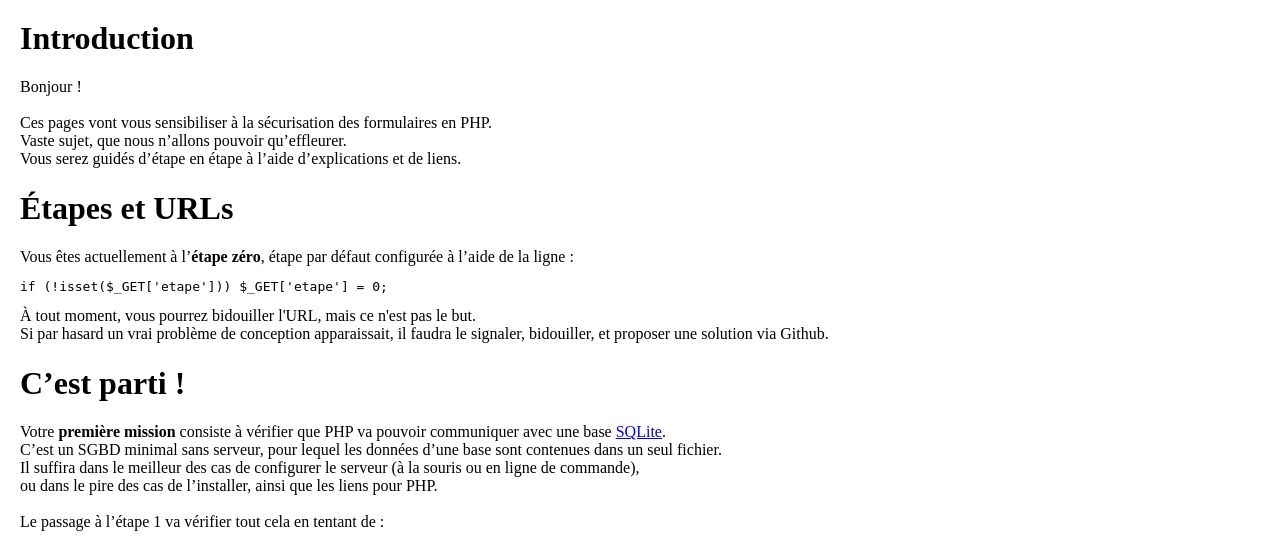
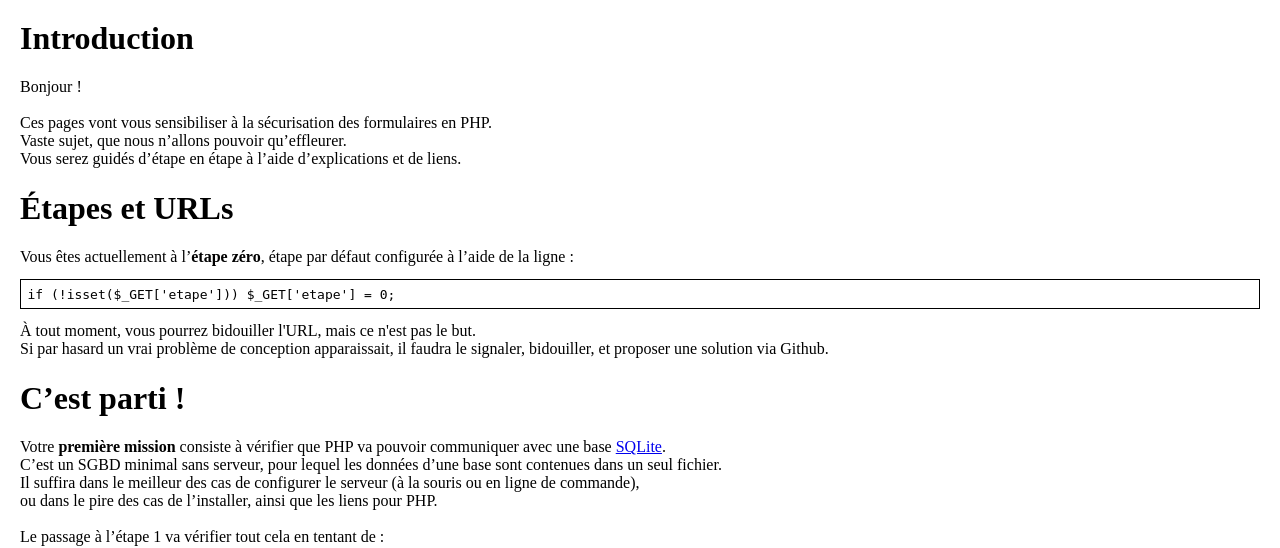
Before and after one commit to Grahack/peda-form-php, a PHP site: page / in a window 1280 px wide. Shown: the top 548 px of the page. Run offline with PHP 8.4, Linux system fonts and the light colour scheme.

Commit message:
Des bordures pour pre code.

```diff
--- a/style.css
+++ b/style.css
@@ -1,3 +1,7 @@
 body {
     margin: 20px;
 }
+pre {
+    border: solid 1px;
+    padding: 0.5em;
+}
```
